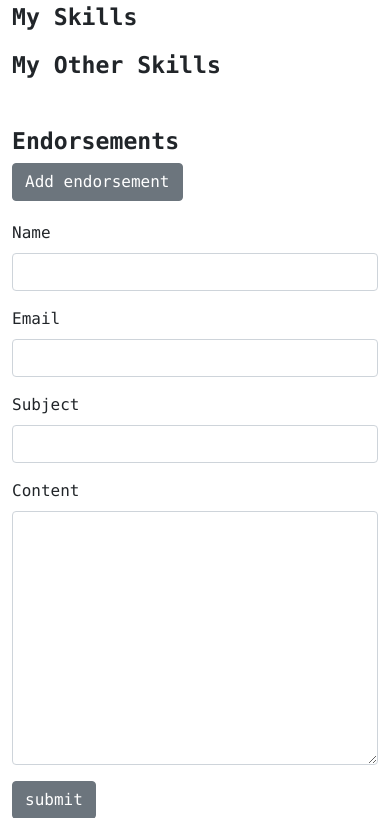
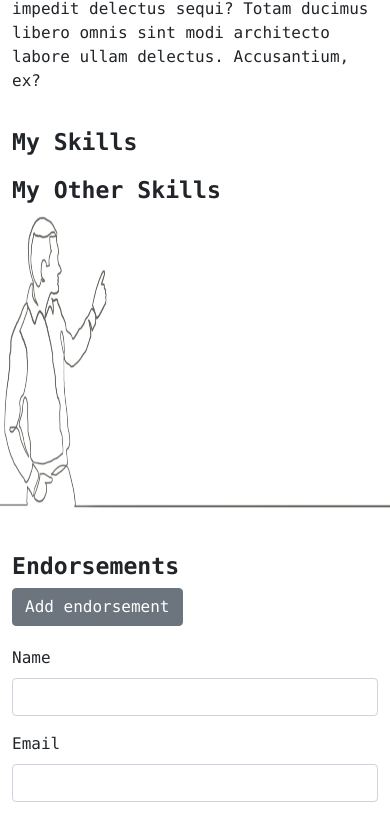
Before and after one commit to bencyrus/portfolio-django, a Django app: page / in a window 390 px wide. Shown: the part 2154-2972 px from the top of the page. Run offline with Django 3.2, Linux system fonts and the light colour scheme; data comes from the database, SQL or seed files in the repository; data that the repository does not hold is empty; some libraries are stand-ins or nearby versions; some web fonts are replaced.

Commit message:
added icon after skills

```diff
--- a/matthewsportfolio/templates/base/home.html
+++ b/matthewsportfolio/templates/base/home.html
@@ -95,6 +95,7 @@
             </div>
         </div>
     </div>
+    <div class="icon"><img src="static/images/man-left-to-right.png" alt=""></div>
 </section>
 
 <!-- Endorsements -->
--- a/static/styles/main.css
+++ b/static/styles/main.css
@@ -33,7 +33,6 @@ body {
 #hero .icon img {
     width: 100%;
     margin-top: -20%;
-    z-index: -1;
 }
 /** hero hero-content **/
 .hero-content {
@@ -69,7 +68,8 @@ body {
     /** hero icon **/
     #hero .icon img {
         width: 100%;
-        margin-top: -20%;
+        height: 300px;
+        margin-top: -30%;
     }
     /** hero hero-content **/
     .hero-content {
@@ -252,6 +252,11 @@ body {
     .skill-wrapper img, .skill-wrapper h5 {
         margin-bottom: 20px;
     }
+    /** Skills icon **/
+    #skills .icon img {
+        width: 100%;
+        height: 300px;
+    }
 }
 
 
@@ -277,6 +282,10 @@ body {
     padding: 3px 10px;
     border-radius: 20px;
 }
+/** Skills icon **/
+#skills .icon img {
+    width: 100%;
+}
 
 
 /** -------------------- Endorsements -------------------- **/
```
Also changed, not shown: static/images/man-left-to-right.png (renamed from static/images/man-rleft-to-right.png).
